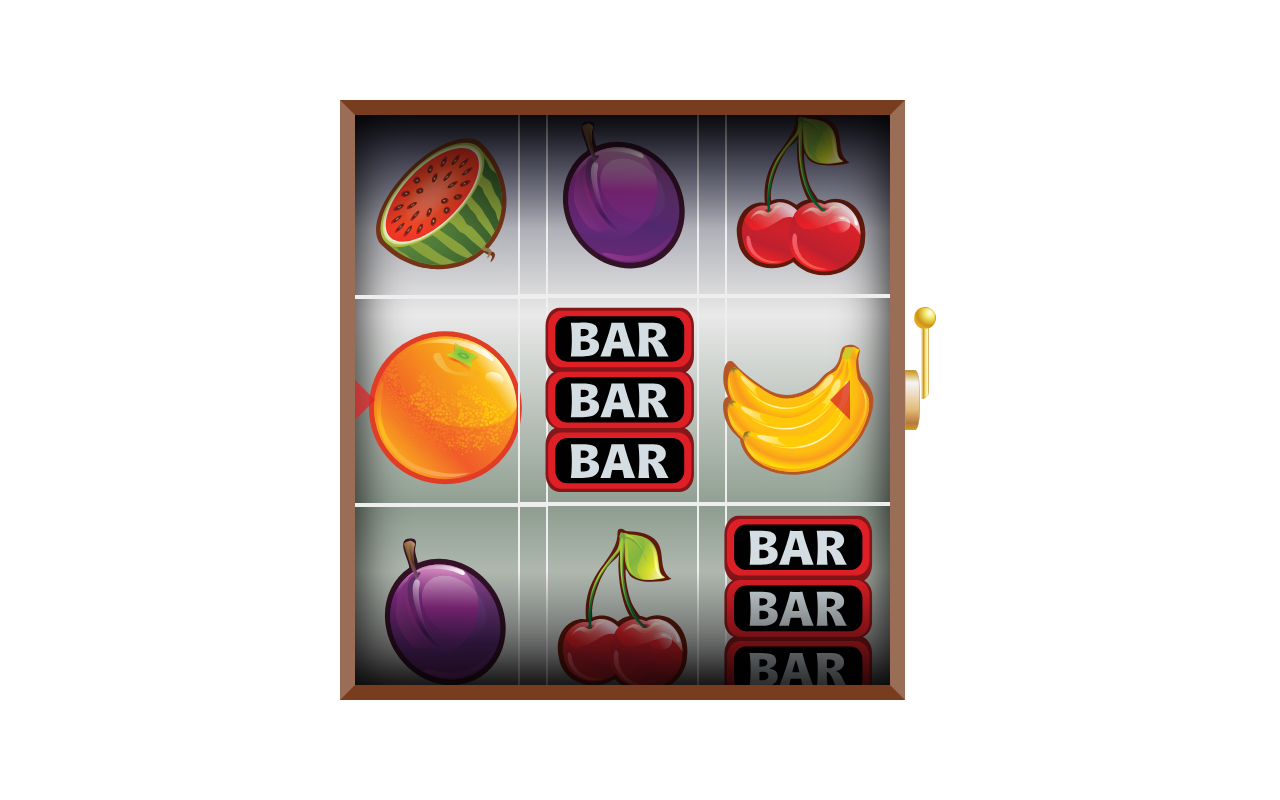
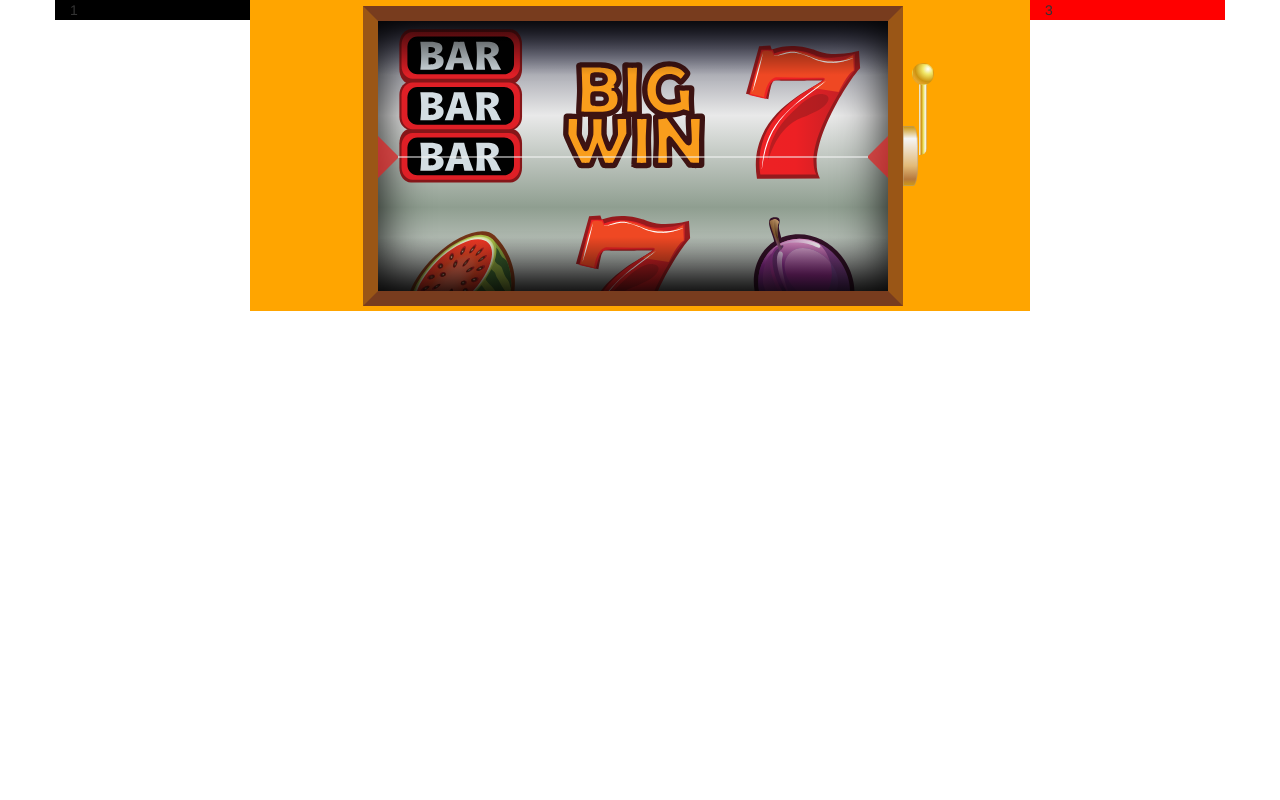
Before and after one commit to richNovoa/slot-machine, a plain HTML site: page index.html in a window 1280 px wide. Drawn offline with nearby package versions, Linux system fonts and the light colour scheme.

Commit message:
🎨 Style: adjust rwd and bootstrap style conflict

```diff
--- a/css/style.css
+++ b/css/style.css
@@ -1,8 +1,4 @@
-*{
-  padding : 0;
-  margin: 0;
-  box-sizing: border-box;
-}
+
 .machine{
   display: inline-block;
   position: relative;
@@ -23,6 +19,7 @@
   background-clip: content-box;
 }
 .slot-container:before{
+  box-sizing: content-box;
   content: '';
   position: absolute;
   width: calc(100% - 40px);
@@ -48,13 +45,13 @@
   width: 100%;
   /*transition: transform 0.2s linear;*/
 }
-.row{
-  border-style: solid;
+.slot-row{
+  /*border-style: solid;
   border-color : #eee;
-  border-width: 2px;
+  border-width: 2px;*/
   /*border-radius : 50%;*/
 }
-.row:after{
+.slot-row:after{
   content: '';
   display: block;
   padding-top: 100%;
@@ -72,7 +69,21 @@
 .bigwin:after     {background-image : url("../img/bigwin.svg");}
 .orange:after     {background-image : url("../img/orange.svg");}
 
-/*.seven:after      {background-image : url(//bannerflow.blob.core.windows.net/resources/seven-6803e6a7-66bb-475d-b201-e2551ac41f77.svg?v=636058905940602803);}
+/*custom image
+.seven:after      {background-image : url("https://placem.at/people?w=200&h=200&random=1");}
+.lemon:after      {background-image : url("https://placem.at/people?w=200&h=200&random=2");}
+.cherry:after     {background-image : url("https://placem.at/people?w=200&h=200&random=3");}
+.watermelon:after {background-image : url("https://placem.at/people?w=200&h=200&random=4");}
+.banana:after     {background-image : url("https://placem.at/people?w=200&h=200&random=5");}
+.bar:after        {background-image : url("https://placem.at/people?w=200&h=200&random=6");}
+.prune:after      {background-image : url("https://placem.at/people?w=200&h=200&random=7");}
+.bigwin:after     {background-image : url("https://placem.at/people?w=200&h=200&random=8");}
+.orange:after     {background-image : url("https://placem.at/people?w=200&h=200&random=9");}
+*/
+
+
+/* original image url
+.seven:after      {background-image : url(//bannerflow.blob.core.windows.net/resources/seven-6803e6a7-66bb-475d-b201-e2551ac41f77.svg?v=636058905940602803);}
 .lemon:after      {background-image : url(//bannerflow.blob.core.windows.net/resources/lemon-427191a8-0a28-43fb-8bf9-6a68df0d8d0d.svg?v=636058905940602803);}
 .cherry:after     {background-image : url(//bannerflow.blob.core.windows.net/resources/cherry-73d79a68-bece-46b2-9f93-fcc4617b6dbc.svg?v=636058905940602803);}
 .watermelon:after {background-image : url(//bannerflow.blob.core.windows.net/resources/watermelon-53668bfb-8cd0-4107-b9be-b2379984b9fb.svg?v=636058905940602803);}
--- a/index.html
+++ b/index.html
@@ -3,7 +3,9 @@
 <head>
   <meta charset="UTF-8">
   <title>Slot machine pureJS</title>
-
+  <meta charset="utf-8">
+  <meta http-equiv="X-UA-Compatible" content="IE=edge">
+  <meta name="viewport" content="width=device-width, initial-scale=1">
 
 
 
@@ -22,6 +24,14 @@
       <link rel="stylesheet" href="css/style.css">
 	</head>
 	<body>
+    <div class="container">
+        <div class="row">
+          <div class="col-sm-2" style="background-color:black">1</div>
+
+          <div class="col-sm-8" style="background-color:orange;text-align:center;">
+
+          <div id="machine-wrapper">
+
             <div class="machine">
               <div class="slot-container">
                 <div class="winner">
@@ -30,8 +40,18 @@
               <div class="handle">
               </div>
             </div>
+
+          </div>
+
+          </div>
+          <div class="col-sm-2" style="background-color:red">3</div>
+        </div>
+    </div>
+
+
 		<style scope id="setting"></style>
 		<style scope id="update"></style>
+
 	</body>
 </html>
 
--- a/js/index.js
+++ b/js/index.js
@@ -4,19 +4,29 @@ window.raf = (function(){
 })();
 /*--------------=== Slot machine definition ===--------------*/
 (function() {
+  //rwd width
+  var rwdWidth = 300;
+  if(window.innerWidth < 768){
+    rwdWidth = 300;
+  }else if(window.innerWidth >= 768 && window.innerWidth < 992){
+    rwdWidth = 500;
+  }else if(window.innerWidth >= 992){
+    rwdWidth = 600;
+  }
+
   var NAME        = "SlotMachine",
   defaultSettings = {
-    width           : "600",
-    height          : "600",
+    width           : rwdWidth,
+    height          : "300",
     colNum          : 3,
     rowNum          : 12,
-    winRate         : 30,
+    winRate         : 99,
     autoPlay        : false,
-    autoSize        : true,
+    autoSize        : false,
     autoPlayTime    : 10,
     layout          : 'compact',
     handleShow      : true,
-    handleWidth     : 35,
+    handleWidth     : 60,
     handleHeight    : 30,
     machineBorder   : 15,
     machineColor    : 'rgba(120,60,30,1)',
@@ -35,7 +45,7 @@ window.raf = (function(){
   completed       = true,
   isShuffle       = true,
   supportTouch    = 'ontouchstart' in window || navigator.msMaxTouchPoints,
-  firstTime       = true,
+  firstTime       = false,
   nextLoop        = null ;
   SlotMachine = function (argument) {
     this.init = this.init.bind(this);
@@ -146,9 +156,11 @@ window.raf = (function(){
         });
       }
     }
+    //拿掉因為它會依照 window.innerHeight 改變機器位置
     settingStyle += getStyle(".machine",{
-      "margin-top"          : (window.innerHeight - this.options.height)/2 +"px",
-      "margin-left"         : (window.innerWidth - this.options.width)/2 +"px"
+         "margin-top"          : "6px",
+      // "margin-top"          : (window.innerHeight - this.options.height)/2 +"px",
+      // "margin-left"         : (this.options.width)/2 +"px"
     });
     settingStyle += getStyle(".slot-container",{
       "height"              : this.options.height+"px",
@@ -203,11 +215,11 @@ window.raf = (function(){
         //timer = setTimeout(function(){that.init(BannerFlow);that.beforeRun()},500)
       });
       if (supportTouch) {
-        window.addEventListener("touchstart",function(){
+        document.getElementById("machine-wrapper").addEventListener("touchstart",function(){
           that.beforeRun();
         });
       } else {
-        window.addEventListener("click",function(){
+        document.getElementById("machine-wrapper").addEventListener("click",function(){
           that.beforeRun();
         });
       }
@@ -243,7 +255,7 @@ window.raf = (function(){
     if(isShuffle) shuffle(this.arr);
     for(var i=0; i<this.arr.length*this.loop;i++){
       var row = document.createElement("div");
-      row.className = "row "+this.arr[i%this.arr.length];
+      row.className = "slot-row "+this.arr[i%this.arr.length];
       this.col.appendChild(row);
     }
     this.top = 0;
@@ -262,7 +274,6 @@ window.raf = (function(){
   }
   SlotColumn.prototype.getResult = function(){
     var result = Math.ceil(((this.halfHeight-this.top)%this.colHeight)/this.rowHeight)-1;
-    //console.log(this.top,result,this.arr[result],this.halfHeight,this.colHeight,this.rowHeight);
     return this.arr[result];
   }
   SlotColumn.prototype.run = function(){
@@ -369,7 +380,7 @@ if (typeof BannerFlow != 'undefined') {
         widget.addListener(BannerFlow);
       }
       widget.init(BannerFlow);
-      widget.beforeRun();
+      // widget.beforeRun();
     },500);
   });
 }else {
@@ -379,6 +390,6 @@ if (typeof BannerFlow != 'undefined') {
       widget.addListener();
     }
     widget.init();
-    widget.beforeRun();
+    // widget.beforeRun();
   })
 }
```
Lines whose indentation alone changed are shown as unchanged.
